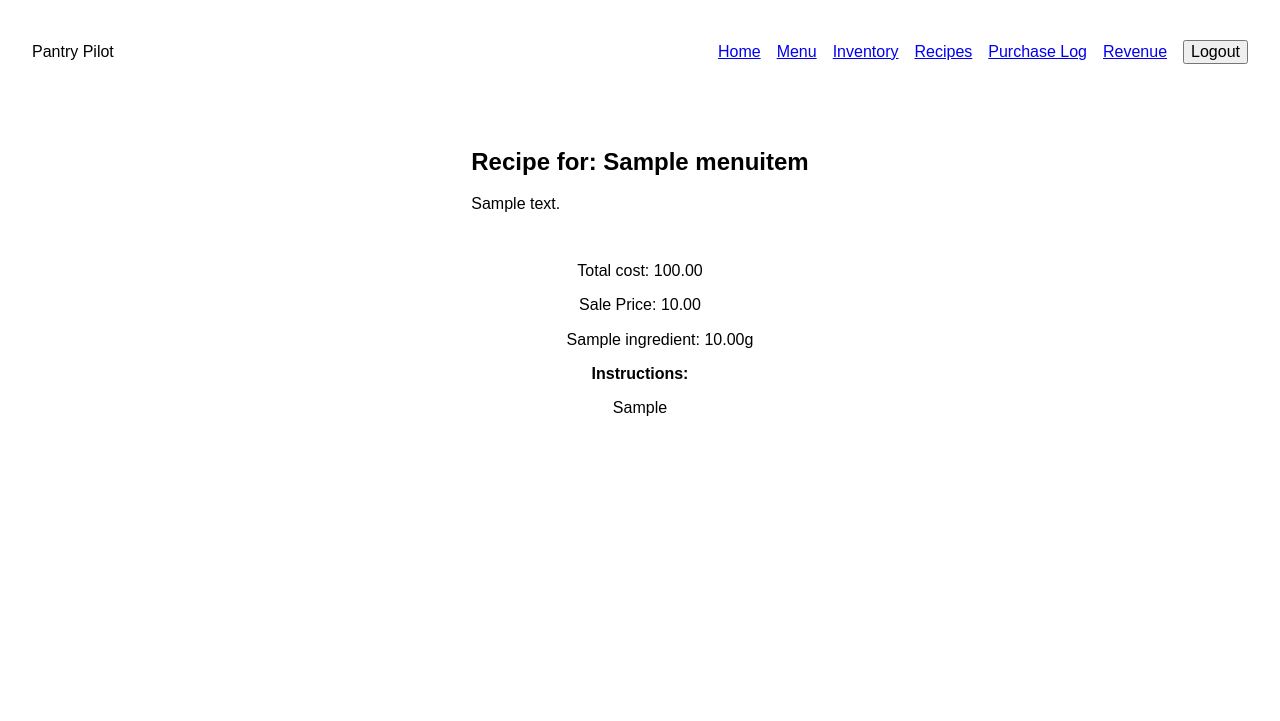
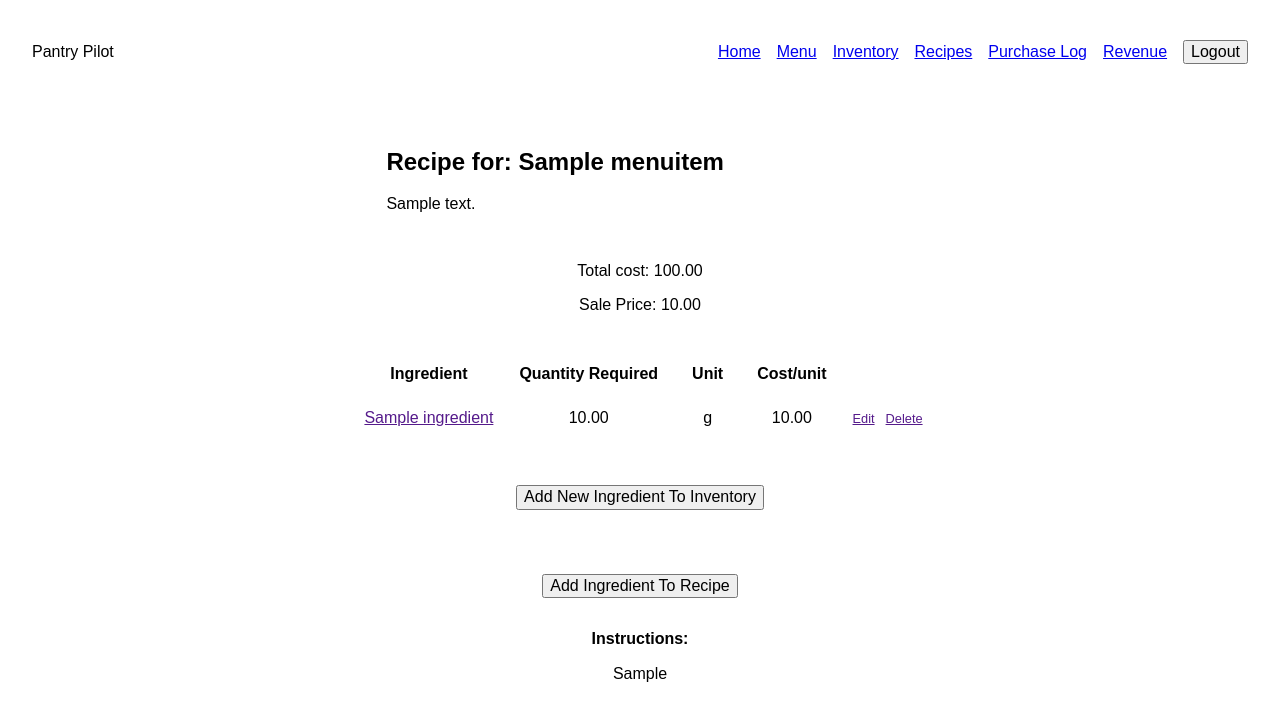
Before and after one commit to RobertMcIsaac/django_delights, a Django app: page /recipe/1/ in a window 1280 px wide. Shown: the top 721 px of the page. Run offline with Django 4.2, Linux system fonts and the light colour scheme; a user stored in the database is signed in; tables that the repository leaves empty hold one stand-in row (values such as "Sample post").

Commit message:
Edited recipe_detail template to include more information/ resemble inventory page.

```diff
--- a/inventory/templates/inventory/menu.html
+++ b/inventory/templates/inventory/menu.html
@@ -15,6 +15,7 @@
         <thead class="table__head">
             <tr class="table__head--row">
                 <th class="table__row--heading">Menu Item</th>
+                <th class="table__row--heading">Cost</th>
                 <th class="table__row--heading">Sale Price</th>
                 <th class="table__row--heading"></th>
                 <th class="table__row--heading"></th>
@@ -23,8 +24,9 @@
         <tbody class="table__body">
             {% for menuitem in menuitem_list %}
             <tr class="table__body--row">
-                <td class="table__row--detail"><a href="{% url 'menuitem_recipe' menuitem.id %}">{{menuitem.name}}</a></td>
-                <td class="table__row--detail">{{menuitem.price}}</td>
+                <td class="table__row--detail"><a href="{% url 'menuitem_recipe' menuitem.id %}">{{ menuitem.name }}</a></td>
+                <td class="table__row--detail">{{ menuitem.get_total_cost }}</td>
+                <td class="table__row--detail">{{ menuitem.price }}</td>
                 <td class="table__row--detail">
                     <a href="{% url 'menuitem_edit' menuitem.id %}"><small class="table__edit">Edit</small></a>
                 </td>
--- a/inventory/templates/inventory/recipe_detail.html
+++ b/inventory/templates/inventory/recipe_detail.html
@@ -3,7 +3,56 @@
 {% block title %}Menu Item Recipe - Pantry Pilot{% endblock title %}
 
 {% block content %}
+
 <section class="content__container">
+    <div class="desciption__container">
+        <h2 class="table__title">Recipe for: {{ object.name }}</h2>
+        <p>{{ menuitem.description }}</p>
+    </div>
+    <div>
+        <p>Total cost: {{ object.get_total_cost }}</p>
+        <p>Sale Price: {{ menuitem.price }}</p>
+    </div>
+    <table class="table__container">
+        <thead class="table__head">
+            <tr class="table__head--row">
+                <th class="table__row--heading">Ingredient</th>
+                <th class="table__row--heading">Quantity Required</th>
+                <th class="table__row--heading">Unit</th>
+                <th class="table__row--heading">Cost/unit</th>
+                <th class="table__row--heading"></th>
+                <th class="table__row--heading"></th>
+            </tr>
+        </thead>
+        <tbody class="table__body">
+            {% for reciperequirement in reciperequirement_list %}
+            <tr class="table__body--row">
+                <td class="table__row--detail"><a href="">{{ reciperequirement.ingredient }}</a></td>
+                <td class="table__row--detail">{{ reciperequirement.ingredient_quantity }}</td>
+                <td class="table__row--detail">{{ reciperequirement.ingredient.get_measurement_unit_display }}</td>
+                <td class="table__row--detail">{{ reciperequirement.ingredient.cost_per_unit }}</td>
+                <td class="table__row--detail">
+                    <a href=""><small class="table__edit">Edit</small></a>
+                </td>
+                <td>
+                    <a href=""><small class="table__delete">Delete</small></a>
+                </td>
+            </tr>
+            {% empty %}
+            <p>Recipe is currently empty</p>
+            {% endfor %}
+        </tbody>
+    </table>
+    <a href="{% url 'ingredient_new' %}"><button class="add__button buttons">Add New Ingredient To Inventory</button></a>
+    <a href=""><button class="add__button buttons">Add Ingredient To Recipe</button></a>
+    <div>
+        <h4>Instructions:</h4>
+        <p>{{ menuitem.recipe_instructions }}</p>
+    </div>
+</section>
+
+
+<!-- <section class="content__container">
     <div class="desciption__container">
         <h2 class="table__title">Recipe for: {{ object.name }}</h2>
         <p>{{ menuitem.description }}</p>
@@ -16,12 +65,12 @@
             <li>{{ reciperequirement.ingredient.name }}: {{ reciperequirement.ingredient_quantity }}{{ reciperequirement.ingredient.get_measurement_unit_display }}</li>
             {% empty %}
             <li>Recipe is currently empty.</li>
-            <!-- 'add recipe' button -->
+
             {% endfor %}
         </ul>
         <h4>Instructions:</h4>
         <p>{{ menuitem.recipe_instructions }}</p>
     </div>
-</section>
+</section> -->
 
 {% endblock content %}
```
